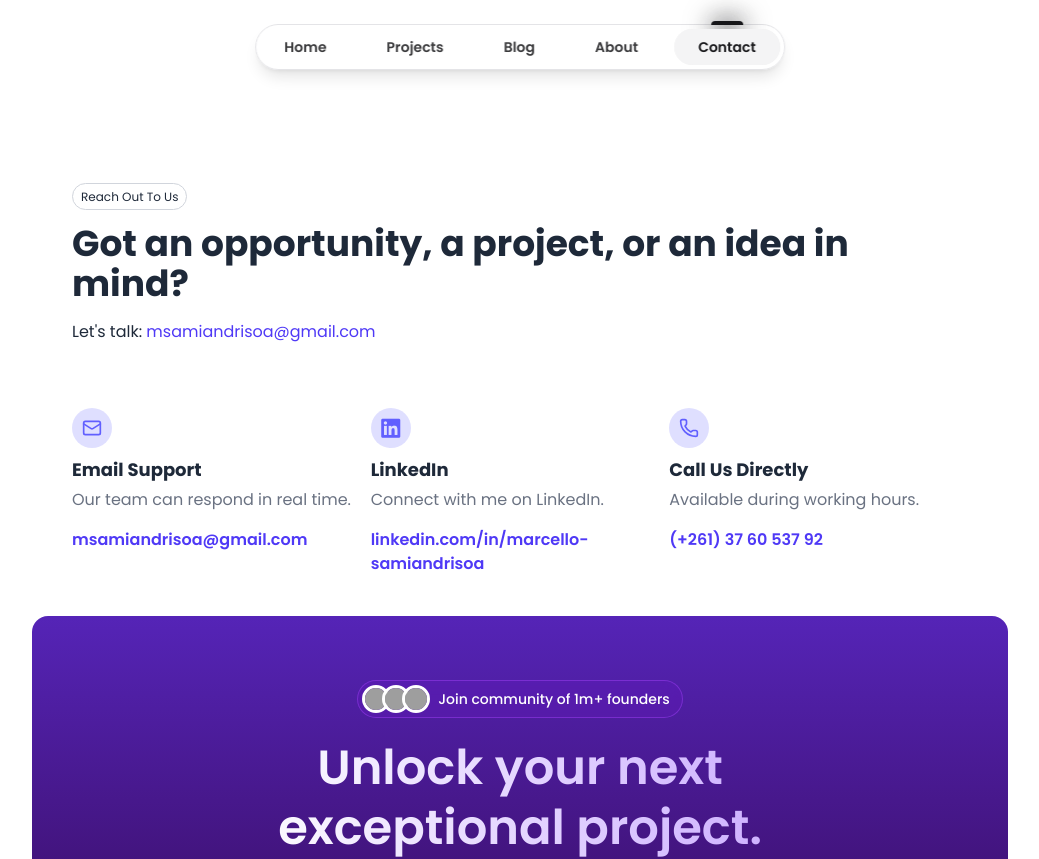
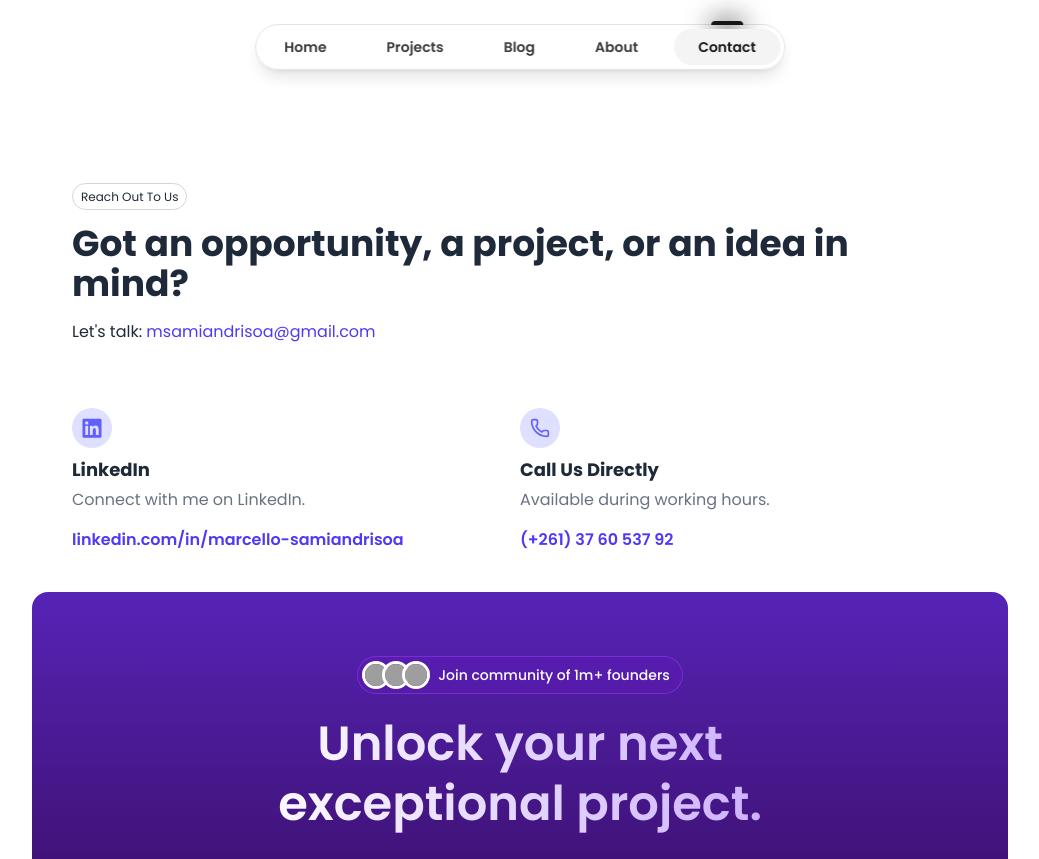
Before and after one commit to Martzcode/martzcode-nextjs, a Next.js app: page /en/contact in a window 1280 px wide. Shown: the top 859 px of the page, without its empty margins (120-1159 px from the left). Built offline with nearby package versions, Linux system fonts and the light colour scheme; grey boxes are pictures that could not be loaded.

Commit message:
Update demo.tsx

```diff
--- a/src/components/ui/demo.tsx
+++ b/src/components/ui/demo.tsx
@@ -1,5 +1,5 @@
 import React from "react";
-import { Mail, Phone } from "lucide-react";
+import { Phone } from "lucide-react";
 import type { Dictionary } from "@/i18n/dictionaries";
 import { siteConfig } from "@/config/site";
 
@@ -19,20 +19,7 @@ export default function Example({ dict }: { dict: Dictionary["contact"] }) {
           {siteConfig.email}
         </a>
       </p>
-      <div className="grid md:grid-cols-3 mt-16">
-        <div>
-          <span className="flex items-center justify-center text-indigo-500 bg-indigo-500/20 p-2.5 aspect-square rounded-full size-10">
-            <Mail className="size-5" />
-          </span>
-          <p className="text-lg font-bold mt-2">{dict.emailLabel}</p>
-          <p className="text-gray-500 mt-1 mb-4">{dict.emailDescription}</p>
-          <a
-            href={`mailto:${siteConfig.email}`}
-            className="text-indigo-600 font-semibold"
-          >
-            {siteConfig.email}
-          </a>
-        </div>
+      <div className="grid md:grid-cols-2 mt-16">
           <div>
             <span className="flex items-center justify-center text-indigo-500 bg-indigo-500/20 p-2.5 aspect-square rounded-full size-10">
               <i className="devicon-linkedin-plain text-xl" />
```
